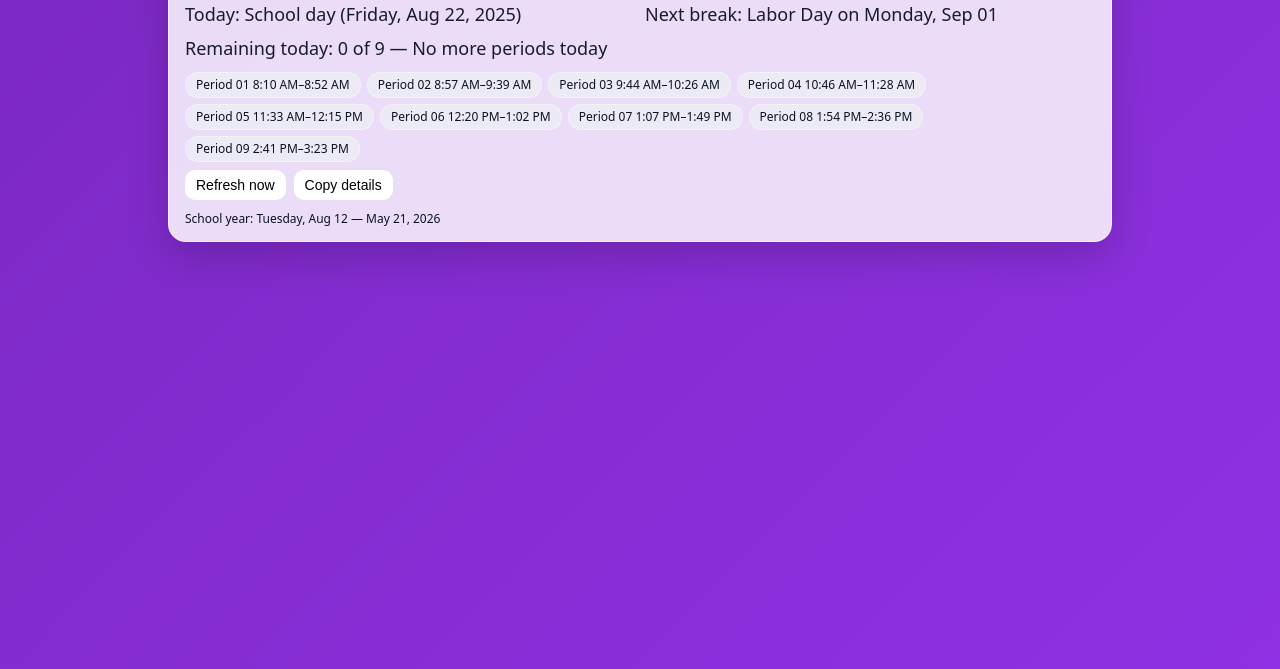
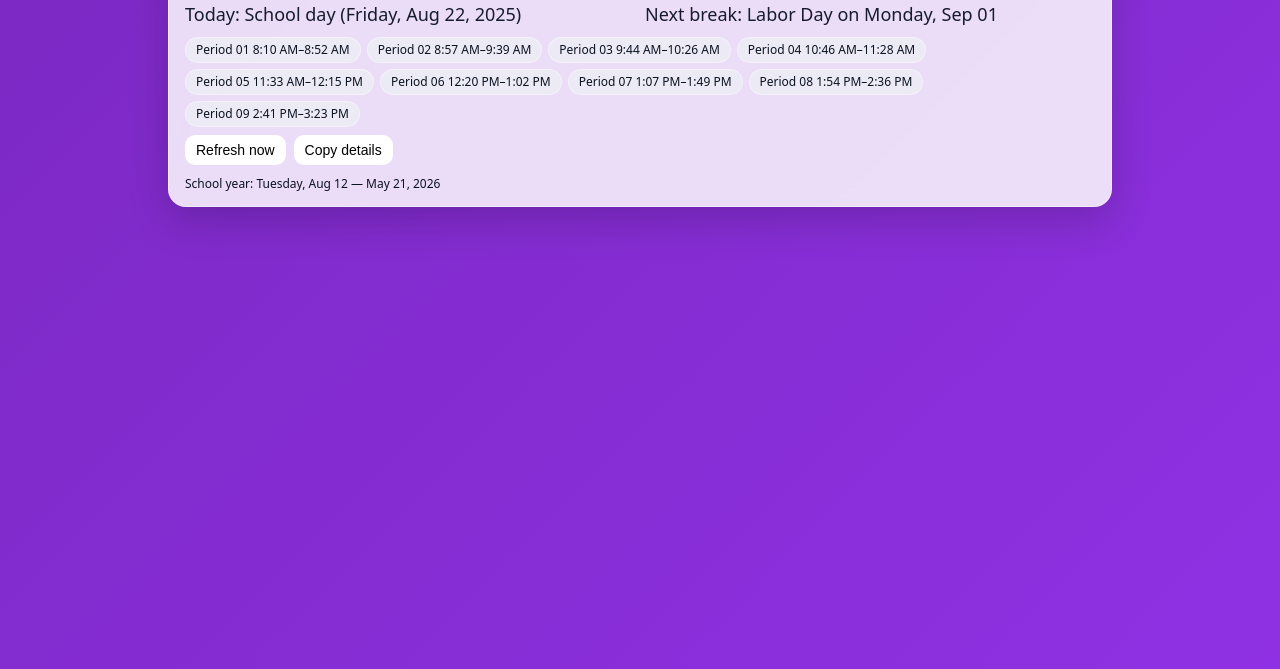
Before and after one commit to Shmar10/school-days-countdown, a plain HTML site: page index.html in a window 1280 px wide. Both pictures are taken after a click on the button "Copy details". Shown: the part 131-800 px from the top of the page. Drawn offline with Linux system fonts and the light colour scheme.

Commit message:
Add files via upload

```diff
--- a/index.html
+++ b/index.html
@@ -58,7 +58,7 @@
         <div class="row sub" id="next"></div>
       </div>
 
-      <div class="row sub" id="todaySummary"></div>
+      <!-- Removed the "Remaining today / Next:" summary line -->
       <div class="chips" id="chips"></div>
 
       <div class="btns">
@@ -103,7 +103,6 @@ const SCHEDULE = [
   { id:"08", label:"Period 08", start:[13,54], end:[14,36], include:true },
   { id:"09", label:"Period 09", start:[14,41], end:[15,23], include:true },
 ];
-
 const INCLUDE_ONLY = null;
 
 /* ===== Helpers ===== */
@@ -137,11 +136,6 @@ function allSchoolDays(){
   }
   return days;
 }
-function remainingSchoolDays(today = new Date()){
-  // includes today if it's a school day
-  today.setHours(0,0,0,0);
-  return allSchoolDays().filter(d => d.getTime() >= today.getTime()).length;
-}
 function fullDaysAfterToday(today = new Date()){
   // strictly after today
   today.setHours(0,0,0,0);
@@ -163,10 +157,6 @@ function scheduleForDate(baseDate){
   const y = baseDate.getFullYear(), m = baseDate.getMonth(), d = baseDate.getDate();
   const useOnly = Array.isArray(INCLUDE_ONLY) ? new Set(INCLUDE_ONLY) : null;
   return SCHEDULE.map(p => ({ ...p, startDate: new Date(y,m,d,p.start[0],p.start[1]), endDate: new Date(y,m,d,p.end[0],p.end[1]), _count: useOnly ? useOnly.has(p.id) : !!p.include }));
-}
-function countedPeriodsPerDay(){
-  const useOnly = Array.isArray(INCLUDE_ONLY) ? new Set(INCLUDE_ONLY) : null;
-  return SCHEDULE.filter(p => (useOnly ? useOnly.has(p.id) : !!p.include)).length;
 }
 function remainingPeriodsToday(now = new Date()){
   const sched = scheduleForDate(now);
@@ -228,17 +218,10 @@ function render(){
   }
   document.getElementById('next').textContent = msg;
 
-  // Today's summary
-  const perDay = countedPeriodsPerDay();
-  const remToday = periodsToday;
-  const np = nextUpcomingPeriod(now);
-  const nextTxt = np ? `Next: ${np.label} ${np.startDate.toLocaleTimeString([], {hour:'numeric', minute:'2-digit'})}–${np.endDate.toLocaleTimeString([], {hour:'numeric', minute:'2-digit'})}`
-                     : "No more periods today";
-  document.getElementById('todaySummary').textContent = `Remaining today: ${remToday} of ${perDay} — ${nextTxt}`;
+  // Build chips only; no "Remaining today" or "Next:" summary line
+  buildChips(now);
 
   document.getElementById('range').textContent = `School year: ${iso(FIRST_DAY).replace(/, \d{4}$/,'')} — ${iso(LAST_DAY).replace(/^[A-Za-z]+, /,'')}`;
-
-  buildChips(now);
 }
 
 document.getElementById('refreshBtn').addEventListener('click', render);
@@ -250,9 +233,8 @@ document.getElementById('copyBtn').addEventListener('click', () => {
   const lines = [];
   lines.push(`${daysExclToday} days and ${periodsToday} periods left`);
   const [status] = todayStatus(today);
-  const perDay = countedPeriodsPerDay();
   lines.push(`Today: ${status} (${iso(today)})`);
-  lines.push(`Remaining today: ${periodsToday} of ${perDay}`);
+  lines.push(document.getElementById('next').textContent);
   lines.push(document.getElementById('range').textContent);
   navigator.clipboard?.writeText(lines.join("\n"));
 });
--- a/sw.js
+++ b/sw.js
@@ -1,5 +1,5 @@
 // Offline cache with version bump
-const CACHE = 'sdc-v6';
+const CACHE = 'sdc-v7';
 const ASSETS = ['./','index.html','manifest.webmanifest','sw.js','icons/icon-192.png','icons/icon-512.png'];
 
 self.addEventListener('install', e => {
```
